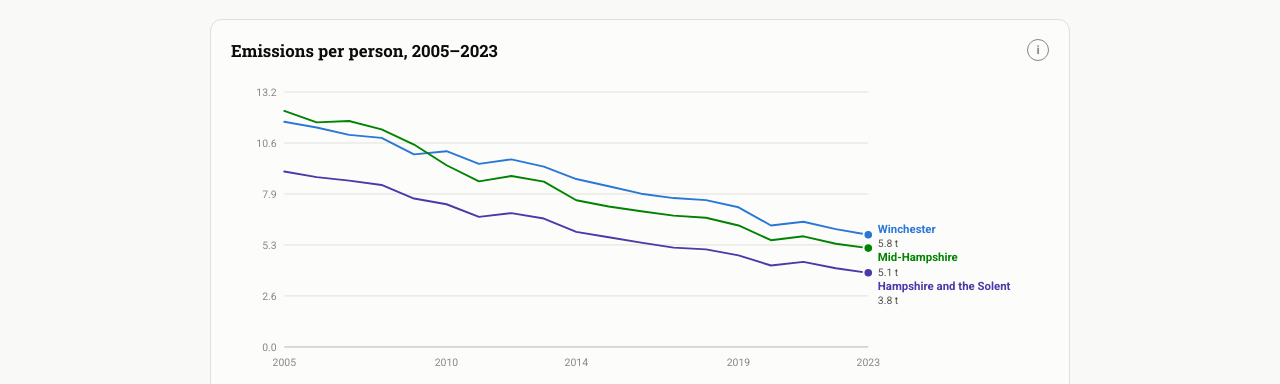
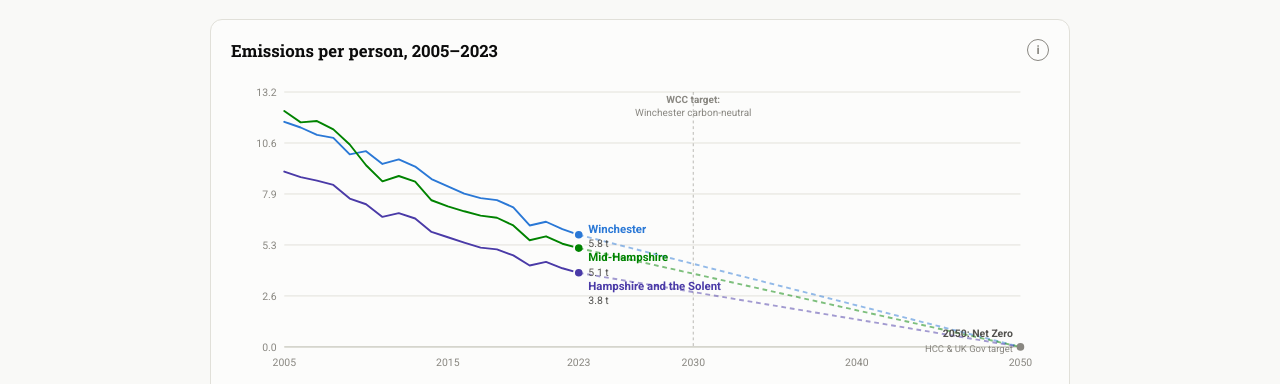
Before and after one commit to garethj/mid-hampshire-emissions, a plain HTML site: page index.html in a window 1280 px wide. Both pictures are taken after a click on the button "Historical trend". Shown: the part 387-771 px from the top of the page. Drawn offline with Linux system fonts and the light colour scheme.

Commit message:
Add net-zero target trajectory to the historical trend chart
Implements the previously-agreed option: in the historical trend
view, each region's line now continues past its latest actual value
as a dashed straight-line pathway to zero at 2050 — Hampshire County
Council's area-wide carbon-neutral target, aligned to the UK
Government's legally-binding 2050 target. A vertical marker at 2030
flags Winchester City Council's own, more ambitious, district-wide
carbon-neutral target from its Carbon Neutrality Action Plan.

The chart's x-axis now runs on a continuous year scale (2005-2050)
rather than array-index positions, so it can place both real data and
future target years correctly. Hover/crosshair works across the full
range: years beyond the latest actual figure show the interpolated
pathway value, clearly labelled as such in the tooltip. A one-line
note under the chart and an expanded "i" modal explain the dashed
lines are a straight-line reference, not a modelled forecast.

Co-Authored-By: Claude Sonnet 5 <noreply@anthropic.com>
Claude-Session: https://claude.ai/code/session_01RKfrKMFLXoRnF5RS3xGqDJ

```diff
--- a/assets/css/style.css
+++ b/assets/css/style.css
@@ -173,6 +173,7 @@ table.data-table thead th { color: var(--text-secondary); font-weight: 700; bord
 .legend-item { display: flex; align-items: center; gap: 6px; color: var(--text-secondary); }
 .legend-swatch { width: 12px; height: 12px; border-radius: 3px; flex: none; }
 .legend-swatch.line { width: 14px; height: 3px; border-radius: 2px; }
+.chart-note { font-size: 0.78rem; color: var(--text-muted); margin: 8px 0 0; }
 
 /* ---------- Tooltip ---------- */
 .viz-tooltip {
--- a/assets/js/app.js
+++ b/assets/js/app.js
@@ -340,6 +340,12 @@
     }
   }
 
+  // Target years shown on the historical trend chart. Both are "reach ~zero by year Y"
+  // targets, so — unlike the CCC's percentage-vs-1990 pathway, which DESNZ's LA data (starts
+  // 2005) can't express exactly — they need no baseline figure to plot.
+  const TARGET_NET_ZERO_YEAR = 2050; // Hampshire County Council area target, aligned to UK Gov's legally-binding Climate Change Act target
+  const TARGET_WCC_YEAR = 2030; // Winchester City Council's own district-wide carbon-neutral target
+
   function buildTrendChartHistorical(container, years, metric) {
     const series = REGIONS.map(r => ({
       key: r.key,
@@ -349,10 +355,25 @@
       values: years.map(y => regionMetricValue(r.key, y, metric))
     }));
 
+    const lastActualYear = years[years.length - 1];
+    const chartMinYear = years[0];
+    const chartMaxYear = TARGET_NET_ZERO_YEAR;
+
+    // Straight-line "required" trajectory from each region's latest actual value to zero at
+    // the net-zero target year — not a modelled decarbonisation pathway (real ones are rarely
+    // linear), just the simplest honest read of the average pace still needed from here.
+    function valueAtYear(s, year) {
+      if (year <= lastActualYear) {
+        const idx = years.indexOf(year);
+        return idx >= 0 ? s.values[idx] : null;
+      }
+      const lastVal = s.values[s.values.length - 1];
+      const t = (year - lastActualYear) / (TARGET_NET_ZERO_YEAR - lastActualYear);
+      return Math.max(0, lastVal * (1 - t));
+    }
+
     const W = 860, H = 320;
-    // Right margin sized for the longest region name's end-of-line label ("Hampshire and the
-    // Solent"), so it doesn't clip off the edge of the chart.
-    const M = { top: 20, right: 190, bottom: 32, left: 56 };
+    const M = { top: 20, right: 30, bottom: 32, left: 56 };
     const plotW = W - M.left - M.right;
     const plotH = H - M.top - M.bottom;
 
@@ -361,7 +382,7 @@
     container.appendChild(svg);
 
     const maxVal = Math.max(...series.flatMap(s => s.values)) * 1.08;
-    const xScale = i => M.left + (i / (years.length - 1)) * plotW;
+    const xScale = year => M.left + ((year - chartMinYear) / (chartMaxYear - chartMinYear)) * plotW;
     const yScale = v => M.top + plotH - (v / maxVal) * plotH;
 
     // gridlines + y ticks
@@ -375,29 +396,51 @@
     }
 
     // x ticks
-    const xTickYears = [years[0], years[Math.round((years.length - 1) * 0.25)], years[Math.round((years.length - 1) * 0.5)], years[Math.round((years.length - 1) * 0.75)], years[years.length - 1]];
-    xTickYears.forEach(y => {
-      const i = years.indexOf(y);
-      const xx = xScale(i);
+    const xTickYears = [chartMinYear, 2015, lastActualYear, TARGET_WCC_YEAR, 2040, TARGET_NET_ZERO_YEAR];
+    xTickYears.forEach(year => {
+      const xx = xScale(year);
       const txt = el("text", { x: xx, y: M.top + plotH + 20, "text-anchor": "middle", fill: cssVar("--text-muted"), "font-size": "11" }, svg);
-      txt.textContent = y;
+      txt.textContent = year;
     });
 
     el("line", { x1: M.left, x2: M.left + plotW, y1: M.top + plotH, y2: M.top + plotH, stroke: cssVar("--baseline"), "stroke-width": "1" }, svg);
 
+    // WCC 2030 target marker (background layer, drawn before data lines so it doesn't
+    // compete with them for attention).
+    const wccX = xScale(TARGET_WCC_YEAR);
+    el("line", { x1: wccX, x2: wccX, y1: M.top, y2: M.top + plotH, stroke: cssVar("--text-muted"), "stroke-width": "1", "stroke-dasharray": "3,3", opacity: "0.6" }, svg);
+    const wccLabel1 = el("text", { x: wccX, y: M.top + 12, "text-anchor": "middle", "font-size": "10.5", "font-weight": "700", fill: cssVar("--text-muted") }, svg);
+    wccLabel1.textContent = "WCC target:";
+    const wccLabel2 = el("text", { x: wccX, y: M.top + 25, "text-anchor": "middle", "font-size": "10.5", fill: cssVar("--text-muted") }, svg);
+    wccLabel2.textContent = "Winchester carbon-neutral";
+
     series.forEach(s => {
       let d = "";
-      s.values.forEach((v, i) => { d += (i === 0 ? "M" : "L") + xScale(i).toFixed(1) + "," + yScale(v).toFixed(1) + " "; });
+      years.forEach((y, i) => { d += (i === 0 ? "M" : "L") + xScale(y).toFixed(1) + "," + yScale(s.values[i]).toFixed(1) + " "; });
       el("path", { d: d, fill: "none", stroke: s.color, "stroke-width": "2", "stroke-linejoin": "round", "stroke-linecap": "round" }, svg);
-      const lastX = xScale(s.values.length - 1), lastY = yScale(s.values[s.values.length - 1]);
+      const lastX = xScale(lastActualYear), lastY = yScale(s.values[s.values.length - 1]);
       el("circle", { cx: lastX, cy: lastY, r: "5", fill: s.color, stroke: cssVar("--surface-1"), "stroke-width": "2" }, svg);
+
+      // dashed "required pathway to net zero" continuation
+      el("line", {
+        x1: lastX, y1: lastY, x2: xScale(TARGET_NET_ZERO_YEAR), y2: yScale(0),
+        stroke: s.color, "stroke-width": "2", "stroke-dasharray": "5,4", opacity: "0.5"
+      }, svg);
     });
 
-    // End-of-line labels: the circle markers stay at their true data position, but the
-    // two-line name/value labels are pushed apart vertically as a group when series end
-    // close together in value, so they don't overlap. Colour-coding the name keeps a
-    // shifted label identifiable even once it's no longer level with its marker.
-    const lastX = xScale(years.length - 1);
+    // Net-zero target marker, shared since every region's dashed line converges on it.
+    const nzX = xScale(TARGET_NET_ZERO_YEAR), nzY = yScale(0);
+    el("circle", { cx: nzX, cy: nzY, r: "4", fill: cssVar("--text-muted") }, svg);
+    const nzLabel = el("text", { x: nzX - 8, y: nzY - 10, "text-anchor": "end", "font-size": "11", "font-weight": "700", fill: cssVar("--text-secondary") }, svg);
+    nzLabel.textContent = TARGET_NET_ZERO_YEAR + ": Net Zero";
+    const nzLabel2 = el("text", { x: nzX - 8, y: nzY + 5, "text-anchor": "end", "font-size": "10", fill: cssVar("--text-muted") }, svg);
+    nzLabel2.textContent = "HCC & UK Gov target";
+
+    // End-of-line labels: sit at the latest actual year (not the chart's right edge, which is
+    // now the 2050 target), and are pushed apart vertically as a group when series end close
+    // together in value, so they don't overlap. Colour-coding the name keeps a shifted label
+    // identifiable even once it's no longer level with its marker.
+    const labelX = xScale(lastActualYear);
     const MIN_LABEL_GAP = 30;
     const endLabels = series.map(s => ({ ...s, y: yScale(s.values[s.values.length - 1]) }))
       .sort((a, b) => a.y - b.y);
@@ -407,13 +450,14 @@
       }
     }
     endLabels.forEach(item => {
-      const nameText = el("text", { x: lastX + 10, y: item.y - 2, "font-size": "12", "font-weight": "700", fill: item.color }, svg);
+      const nameText = el("text", { x: labelX + 10, y: item.y - 2, "font-size": "12", "font-weight": "700", fill: item.color }, svg);
       nameText.textContent = item.label;
-      const valText = el("text", { x: lastX + 10, y: item.y + 13, "font-size": "11", fill: cssVar("--text-secondary") }, svg);
+      const valText = el("text", { x: labelX + 10, y: item.y + 13, "font-size": "11", fill: cssVar("--text-secondary") }, svg);
       valText.textContent = fmtAxisValue(metric, item.values[item.values.length - 1]) + " " + unitShort(metric);
     });
 
-    // crosshair + hover
+    // crosshair + hover — works across the whole 2005-2050 range; years beyond the latest
+    // actual figure show the interpolated pathway value instead of real data.
     const crosshair = el("line", { x1: 0, x2: 0, y1: M.top, y2: M.top + plotH, stroke: cssVar("--text-muted"), "stroke-width": "1", opacity: "0" }, svg);
     const hitRect = el("rect", { x: M.left, y: M.top, width: plotW, height: plotH, fill: "transparent" }, svg);
 
@@ -421,14 +465,15 @@
       const rect = svg.getBoundingClientRect();
       const scaleX = W / rect.width;
       const localX = (ev.clientX - rect.left) * scaleX;
-      let idx = Math.round(((localX - M.left) / plotW) * (years.length - 1));
-      idx = Math.max(0, Math.min(years.length - 1, idx));
-      const xx = xScale(idx);
+      const yearFloat = chartMinYear + ((localX - M.left) / plotW) * (chartMaxYear - chartMinYear);
+      const year = Math.round(Math.max(chartMinYear, Math.min(chartMaxYear, yearFloat)));
+      const xx = xScale(year);
+      const isFuture = year > lastActualYear;
       crosshair.setAttribute("x1", xx); crosshair.setAttribute("x2", xx); crosshair.setAttribute("opacity", "1");
       showTooltip(ev.clientX, ev.clientY, (tt) => {
-        ttTitle(tt, String(years[idx]));
+        ttTitle(tt, String(year) + (isFuture ? " — required pathway" : ""));
         series.forEach(s => {
-          ttRow(tt, s.color, s.label, fmtValue(metric, s.values[idx]) + " " + unitShort(metric));
+          ttRow(tt, s.color, s.label, fmtValue(metric, valueAtYear(s, year)) + " " + unitShort(metric));
         });
       });
     });
@@ -439,6 +484,11 @@
     legendWrap.className = "legend";
     series.forEach(s => legendWrap.appendChild(legendItemLine(s.color, s.legendLabel)));
     container.appendChild(legendWrap);
+
+    const note = document.createElement("p");
+    note.className = "chart-note";
+    note.textContent = "Dashed lines: straight-line pathway required to reach net zero by " + TARGET_NET_ZERO_YEAR + " from the latest actual figure — not a modelled forecast.";
+    container.appendChild(note);
 
     buildTrendTableHistorical(years, series, metric);
   }
@@ -797,7 +847,8 @@
       body: [
         "Territorial greenhouse gas emissions (CO2, CH4 and N2O, combined as CO2e) for each year 2005–2023, summed across all sectors.",
         "Use the control panel above to switch between totals (kt CO2e) and per-person figures (t CO2e per person), and between a single latest-year comparison and the full historical trend.",
-        "Winchester is the official district figure, published directly by DESNZ. Mid-Hampshire is calculated here by summing the same DESNZ figures for East Hampshire, Winchester, New Forest and Test Valley — it is not an official published figure.",
+        "Winchester is the official district figure, published directly by DESNZ. Mid-Hampshire and Hampshire and the Solent are calculated here by summing the same DESNZ district figures — neither is an official published figure.",
+        "In the historical trend view, dashed lines extend each region's latest actual figure out to zero at 2050 — a straight-line \"required pathway\" showing the average pace of reduction still needed to reach net zero by 2050, the target set by Hampshire County Council for the whole Hampshire area (aligned to the UK Government's own legally-binding 2050 target). This is the simplest honest read of the numbers, not a modelled decarbonisation forecast — real pathways are rarely a straight line. The vertical marker at 2030 is Winchester City Council's own, more ambitious, district-wide carbon-neutral target from its Carbon Neutrality Action Plan.",
         "Source: DESNZ UK local authority and regional greenhouse gas emissions statistics, 2005–2023 (published 3 July 2025)."
       ],
       link: { href: "https://assets.publishing.service.gov.uk/media/68653c7ee6c3cc924228943f/2005-23-uk-local-authority-ghg-emissions-CSV-dataset.csv", label: "Download the source CSV" }
```
